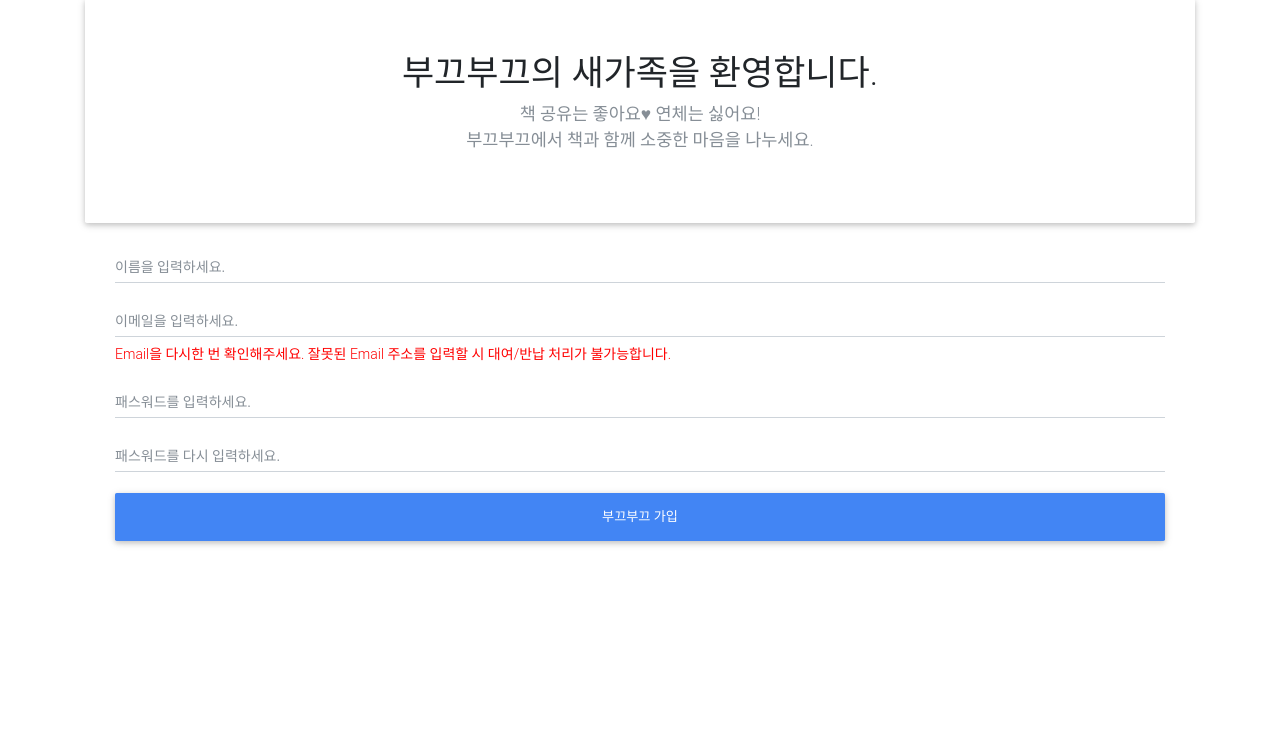
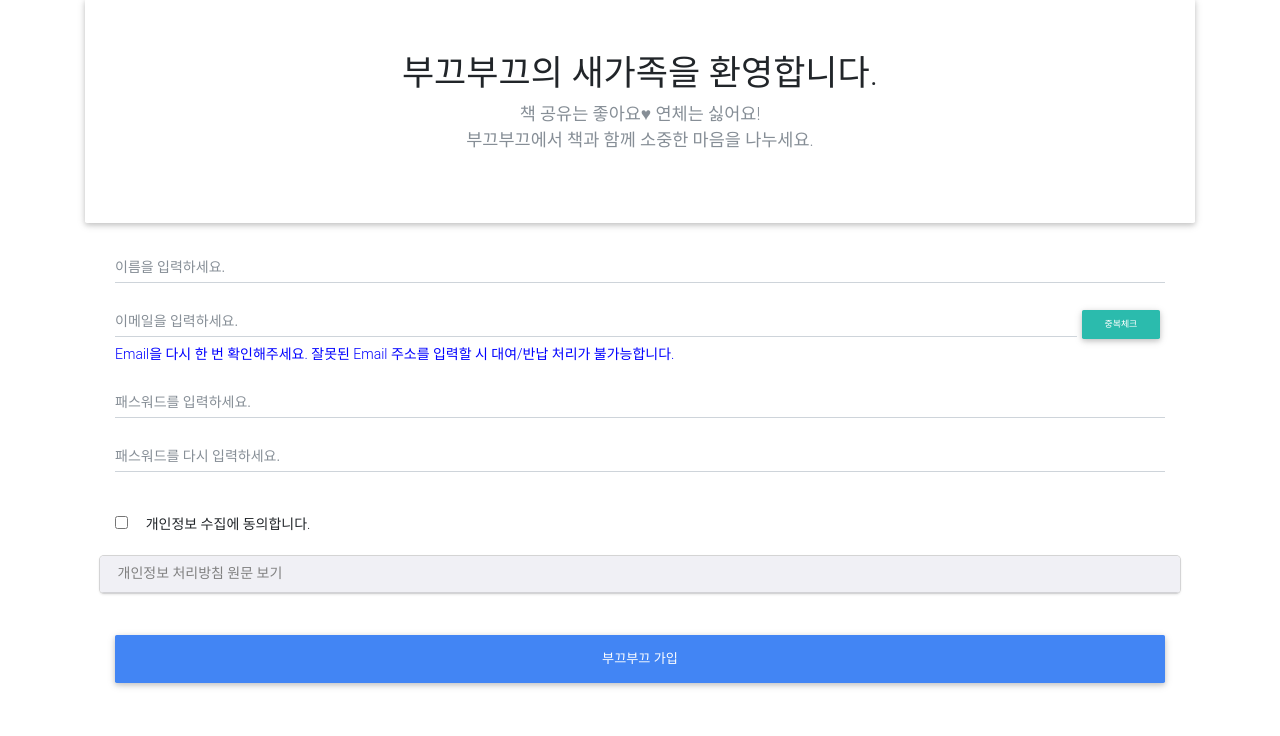
Before and after one commit to it-tech-division/bookbook, a Flask app: page /registUser in a window 1280 px wide. Shown: the part 64-800 px from the top of the page. Run offline with Flask 2, Linux system fonts and the light colour scheme; some libraries are stand-ins or nearby versions.

Commit message:
무한스크롤 해제 및 개인정보보호정책 내용 수정

```diff
--- a/app.py
+++ b/app.py
@@ -7,7 +7,7 @@ runner = Runner(app)
 
 @app.route('/')
 def index():
-	book_list = search_book("%","title","0","30")
+	book_list = search_book("%","title","0","100000")
 
 	if 'email' in session:
 		email = session['email']
@@ -66,8 +66,7 @@ def search():
 		messages=""
 		return render_template('home.html', books=book_list, register=nameQuery, alert_messages=messages)
 	else:
-		messages="검색된 책이 없습니다."
-		return render_template('home.html', books=book_list, alert_messages=messages)
+		return render_template('home.html', books=book_list)
 
 
 
@@ -84,7 +83,7 @@ def regist_book():
 	print(query)
 	insert_book(query)
 	messages=query['title']+" 책 등록 성공"
-	book_list = search_book("%","title", "0", "30")
+	book_list = search_book("%","title", "0", "100000")
 
 	if 'email' in session:
 		email = session['email']
@@ -100,7 +99,7 @@ def borrow_book():
 	print(query)
 	borrow_booklog(query)
 	messages=query['title']+" 대여 신청 완료"
-	book_list = search_book("%","title", "0", "30")
+	book_list = search_book("%","title", "0", "100000")
 	return render_template('home.html', books=book_list,alert_messages=messages)
 
 @app.route('/approve_book', methods=['GET'])
@@ -142,7 +141,7 @@ def regist_user():
 	nameQuery = get_name(email)
 	print(nameQuery)
 	messages=request.form['email']+"님 환영합니다."
-	book_list = search_book("%","title","0","30")
+	book_list = search_book("%","title","0","100000")
 	return render_template('home.html', books=book_list,alert_messages=messages, register=nameQuery)
 
 	return render_template('home.html')
--- a/templates/layout.html
+++ b/templates/layout.html
@@ -154,7 +154,7 @@
   <script src="https://cdnjs.cloudflare.com/ajax/libs/popper.js/1.11.0/umd/popper.min.js" integrity="sha384-b/U6ypiBEHpOf/4+1nzFpr53nxSS+GLCkfwBdFNTxtclqqenISfwAzpKaMNFNmj4" crossorigin="anonymous"></script>
   <script src="https://maxcdn.bootstrapcdn.com/bootstrap/4.0.0-beta/js/bootstrap.min.js" integrity="sha384-h0AbiXch4ZDo7tp9hKZ4TsHbi047NrKGLO3SEJAg45jXxnGIfYzk4Si90RDIqNm1" crossorigin="anonymous"></script>
   <script type="text/javascript">
-	$(document).ready(function(){
+	/*$(document).ready(function(){
 
 		$(window).scroll(function(){
 			var scrollHeight = $(window).scrollTop()+$(window).height();
@@ -171,7 +171,7 @@
 				}
 			}
 		});
-	});
+	});*/
   </script>
 
 </body>
--- a/templates/privacy.html
+++ b/templates/privacy.html
@@ -1,47 +1,49 @@
 
 
-현대자동차('http://10.8.70.217:8080/'이하 '부끄부끄')은(는) 개인정보보호법에 따라 이용자의 개인정보 보호 및 권익을 보호하고 개인정보와 관련한 이용자의 고충을 원활하게 처리할 수 있도록 다음과 같은 처리방침을 두고 있습니다.<br><br>
+현대자동차('http://tech.hmc.co.kr:8080/'이하 '부끄부끄')은(는) 개인정보보호법에 따라 이용자의 개인정보 보호 및 권익을 보호하고 개인정보와 관련한 이용자의 고충을 원활하게 처리할 수 있도록 다음과 같은 처리방침을 두고 있습니다.<br><br>
 
 현대자동차('부끄부끄') 은(는) 회사는 개인정보처리방침을 개정하는 경우 웹사이트 공지사항(또는 개별공지)을 통하여 공지할 것입니다.<br><br>
 
 ○ 본 방침은부터 2017년 12월 1일부터 시행됩니다.<br><br>
 
+<b>1. 개인정보의 처리 목적 </b><br>
+현대자동차는 다음의 목적을 위하여 개인정보를 처리합니다. 처리하고 있는 개인정보는 다음의 목적 이외의 용도로는 이용되지 않으며, 이용 목적이 변경되는 경우에는 개인정보 보호법 제 18조에 따라 별도의 동의를 받는 등 필요한 조치를 이행할 예정입니다.<br><br>
 
-1. 개인정보의 처리 목적 현대자동차('http://10.8.70.217:8080/'이하 '부끄부끄')은(는) 개인정보를 다음의 목적을 위해 처리합니다. 처리한 개인정보는 다음의 목적이외의 용도로는 사용되지 않으며 이용 목적이 변경될 시에는 사전동의를 구할 예정입니다.<br><br>
+1) 홈페이지 회원 가입 및 관리<br>
+ 회원제 서비스 제공에 따른 본인 식별·인증, 회원자격 유지·관리, 제한적 본인확인제 시행에 따른 본인확인, 서비스 부정이용 방지, 각종 고지·통지 등을 목적으로 개인정보를 처리합니다.<br><br>
 
-가. 홈페이지 회원가입 및 관리<br><br>
+2) 재화 또는 서비스 제공 <br>
+ 물품배송, 서비스 제공, 계약서.청구서 발송, 콘텐츠 제공, 맞춤서비스 제공, 본인인증, 요금결제.정산, 채권추심 등을 목적으로 개인정보를 처리합니다.<br><br>
 
-회원제 서비스 제공에 따른 본인 식별·인증, 회원자격 유지·관리, 제한적 본인확인제 시행에 따른 본인확인, 서비스 부정이용 방지, 각종 고지·통지 등을 목적으로 개인정보를 처리합니다.<br><br>
+3) 고충처리<br>
+ 민원인의 신원 확인, 민원사항 확인, 사실조사를 위한 연락.통지, 처리결과 통보 등의 목적으로 개인정보를 처리합니다.<br><br>
+
+<b>2. 처리하는 개인정보 항목</b><br>
+현대자동차는 다음의 개인정보 항목을 처리하고 있습니다.<br><br>
+1) 홈페이지 회원 가입 및 관리<br>
+  -개인정보 항목 : 성명, 이메일주소<br>
+  -수집방법 : 홈페이지<br>
+  -보유근거 : 회원식별을 위한 성명, 이메일주소 수집<br>
+  -보유기간 : 사업자/단체 홈페이지 탈퇴시까지<br><br>
+
+3) 인터넷 서비스 이용과정에서 아래 개인정보 항목이 자동으로 생성되어 수집될 수 있습니다.<br>
+  -IP주소, 쿠키, MAC주소, 서비스 이용기록, 방문기록, 불량 이용기록 등<br><br>
 
 
+<b>3. 개인정보의 처리 및 보유기간 </b><br>
+① 현대자동차는 법령에 따른 개인정보 보유.이용기간 또는 정보주체로부터 개인정보를 수집시에 동의받은 개인정보 보유.이용기간 내에서 개인정보를 처리.보유합니다.<br>
+② 각각의 개인정보 처리 및 보유 기간은 다음과 같습니다. <br><br>
+
+1) 홈페이지 회원 가입 및 관리 : 사업자/단체 홈페이지 탈퇴시까지<br>
+다만, 다음의 사유에 해당하는 경우에는 해당 사유 종료시까지<br>
+ ① 관계 법령 위반에 따른 수사.조사 등이 진행중인 경우에는 해당 수사.조사 종료시까지<br>
+ ② 홈페이지 이용에 따른 채권.채무관계 잔존시에는 해당 채권.채무관계 정산시까지<br>
+ ③ 예외사유 시에는 보유기간 까지<br><br>
+
+2) 개인정보 처리업무 : 보유기간<br><br>
 
 
-2. 개인정보 파일 현황<br><br>
-
-
-1. 개인정보 파일명 : user_info<br>
-- 개인정보 항목 : 이메일, 이름<br>
-- 수집방법 : 홈페이지<br>
-- 보유근거 : 회원식별을 위한 이메일, 이름 수집<br>
-- 보유기간 : 회원 탈퇴시까지<br>
-- 관련법령 : 신용정보의 수집/처리 및 이용 등에 관한 기록 : 3년<br><br><br>
-
-
-
-
-3. 개인정보의 처리 및 보유 기간<br><br>
-
-① <현대자동차>('부끄부끄')은(는) 법령에 따른 개인정보 보유·이용기간 또는 정보주체로부터 개인정보를 수집시에 동의 받은 개인정보 보유,이용기간 내에서 개인정보를 처리,보유합니다.<br><br>
-
-② 각각의 개인정보 처리 및 보유 기간은 다음과 같습니다.<br>
-1.홈페이지 회원가입 및 관리<br>
-홈페이지 회원가입 및 관리와 관련한 개인정보는 수집.이용에 관한 동의일로부터 회원 탈퇴시까지 위 이용목적을 위하여 보유.이용됩니다.<br>
--보유근거 : 회원 식별을 위한 개인정보 수집<br>
--관련법령 : 신용정보의 수집/처리 및 이용 등에 관한 기록 : 3년<br>
--예외사유 : 회원의 요청이 있을 시 수집한 개인정보 내용을 지체없이 파기<br><br>
-
-
-4. 정보주체와 법정대리인의 권리·의무 및 그 행사방법 이용자는 개인정보주체로써 다음과 같은 권리를 행사할 수 있습니다.<br><br>
+<b>4. 정보주체와 법정대리인의 권리·의무 및 그 행사방법 이용자는 개인정보주체로써 다음과 같은 권리를 행사할 수 있습니다.</b><br><br>
 
 ① 정보주체는 현대자동차에 대해 언제든지 개인정보 열람,정정,삭제,처리정지 요구 등의 권리를 행사할 수 있습니다.<br>
 ② 제1항에 따른 권리 행사는현대자동차에 대해 개인정보 보호법 시행령 제41조제1항에 따라 서면, 전자우편, 모사전송(FAX) 등을 통하여 하실 수 있으며 현대자동차은(는) 이에 대해 지체 없이 조치하겠습니다.<br>
--- a/templates/registUser.html
+++ b/templates/registUser.html
@@ -26,10 +26,10 @@
 		<div class="col-lg">
 		  <div class="input-group">
 			<input type="email" id="email" name="email" class="form-control" placeholder="이메일을 입력하세요." required>
-			<!-- <button class="btn btn-default btn-sm" onclick="return checkEmail();">중복체크</button> -->
+			<button class="btn btn-default btn-sm" onclick="checkEmailAddr();">중복체크</button>
 		  </div>
-			<div style="color:red;">
-			Email을 다시한 번 확인해주세요. 잘못된 Email 주소를 입력할 시 대여/반납 처리가 불가능합니다.
+			<div style="color:blue;">
+			Email을 다시 한 번 확인해주세요. 잘못된 Email 주소를 입력할 시 대여/반납 처리가 불가능합니다.
 			</div>
 			<div class="invalid-feedback">
 			자동 알림을 위해 이메일도 꼭 입력해 주세요.
@@ -49,11 +49,41 @@
 		</div>
 	</div>
 
+	<div class="md-form form-group">
+		<div class="col-lg">
+			<br>
+			<input type="checkbox" id="agree" name="agree">&emsp;
+			개인정보 수집에 동의합니다.
+		</div>
+	</div>
+
+	<div id="accordion" role="tablist" aria-multiselectable="true">
+	  <div class="card">
+		<div class="card-header" role="tab" id="headingOne" style="background-color:#f0f0f5;">
+		  <h6 class="mb-0">
+			<a data-toggle="collapse" data-parent="#accordion" href="#collapseOne" aria-expanded="true" aria-controls="collapseOne" style="color: gray;">
+			  개인정보 처리방침 원문 보기
+			</a>
+		  </h6>
+		</div>
+
+		<div id="collapseOne" class="collapse" role="tabpanel" aria-labelledby="headingOne">
+		  <div class="card-block">
+			{% include 'privacy.html' %}
+		  </div>
+		</div>
+	  </div>
+	</div>
+	<br><br>
+
 	<div class="form-group">
 		<div class="col-sm">
 			<button type="button" onclick="return registUser()" class="btn btn-primary btn-lg btn-block">부끄부끄 가입</button>
 		</div>
 	</div>
+	<form id="checkEmailForm" name="checkEmailForm" action="/checkEmail" method="post">
+		<input type="hidden" id="hiddenEmail" name="hiddenEmail" value="">
+	</form>
 
 </form>
 
@@ -63,12 +93,20 @@
 	   if (document.getElementById("password").value != document.getElementById("pass2").value) {
 		   alert("password를 확인해주세요!");
 		   return false;
-	   } else {
+	   }else {
 		   return true;
 	   }
    }
 
- /*function checkEmail(){
+function checkEmailAddr() {
+	alert("");
+	var email = document.getElementById("email").value
+	document.getElementById("hiddenEmail").value = email
+
+	document.checkEmailForm.submit();
+}
+
+ /*function checkEmail2(){
 
 	var email = document.getElementById("email").value
 	var emailAddr = email.splite("@");
@@ -86,11 +124,18 @@
 
  function registUser() {
    if (checkPass() == false) {
-		   return false;
-	   }
+	   return false;
+   }else if(!agree.checked) {
+	   alert("개인정보 수집에 동의해주세요!")
+	   return false;
+   }else if(document.getElementById("hiddenEmail").value == ""){
+	   alert("Email 중복체크를 실시해주세요!")
+   }else {
+	   return true;
+   }
    else {
-		document.registForm.submit();
-	   }
+	   document.registForm.submit();
+   }
 
    }
 </script>
```
